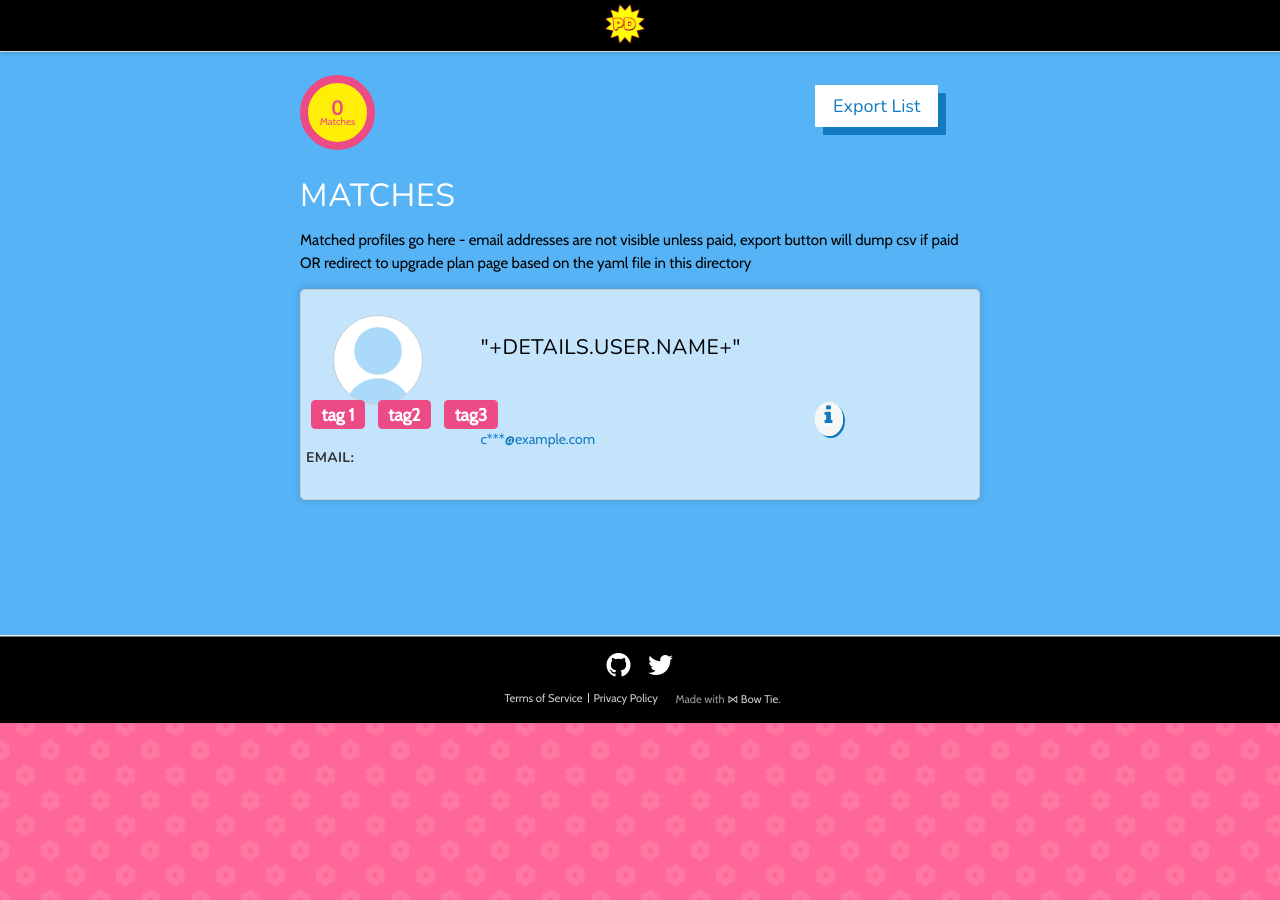
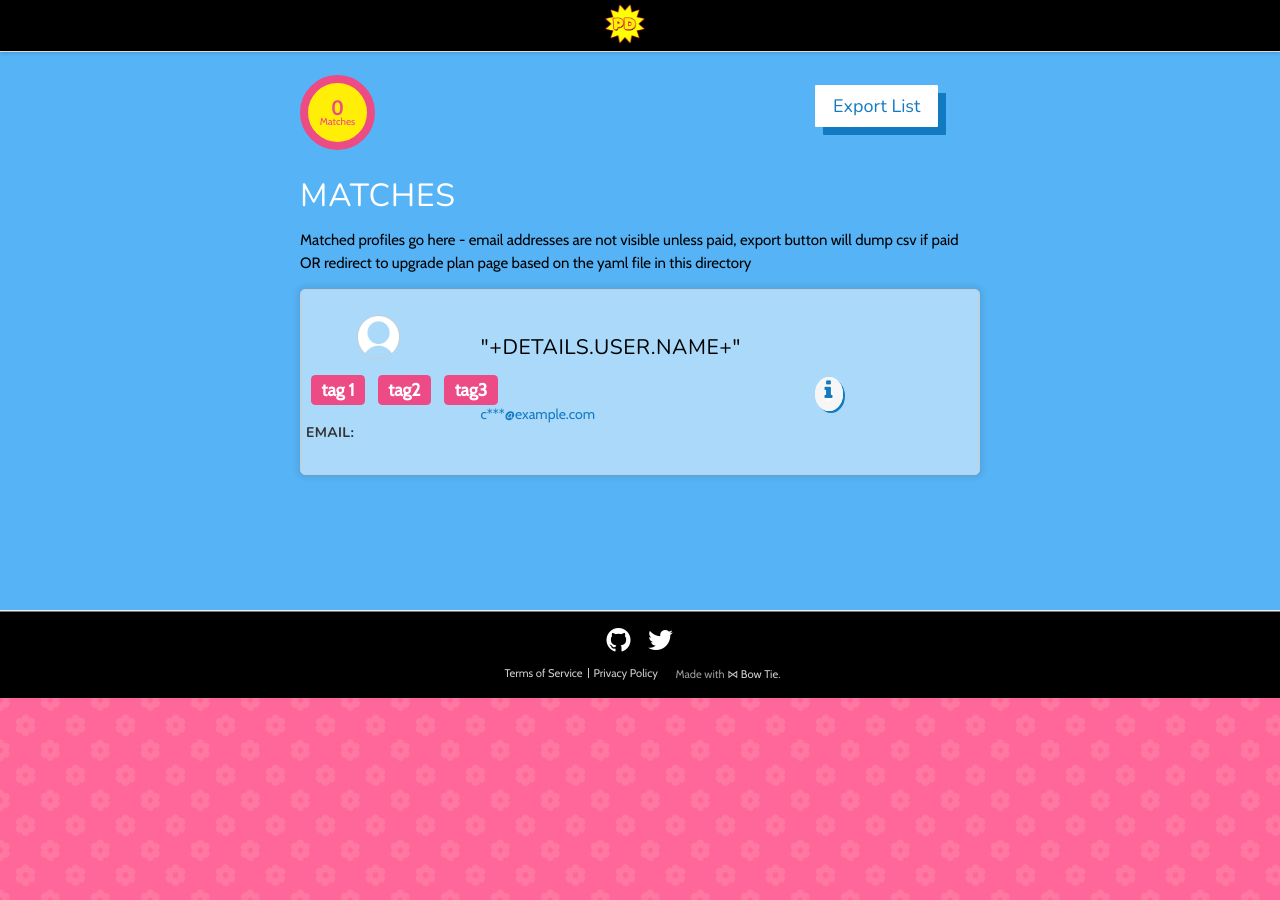
Before and after one commit to bowtie-io/promdate, a Jekyll site: the page built from matches.md, in a window 1280 px wide. Built offline with Jekyll 4.4.1, drawn with Linux system fonts in a browser that asks for light colours.

Commit message:
update loader positioning, card stacking style

```diff
--- a/_sass/theme.scss
+++ b/_sass/theme.scss
@@ -108,7 +108,7 @@
 	.panel {
 	box-shadow: 0 0 6px 2px rgba(0, 0, 0, 0.1);
   border-radius: 5px;
-  background: rgba(255, 255, 255, 0.65);
+  background: #abd9fa;
 	border:1px solid #CCC !important;
 	padding:25px 5px;
 	margin:5px 0px 15px;
@@ -124,9 +124,6 @@
 		font-size:1.25em;margin:0 5px 10px;}
 	.label-warning {
 		background-color:#ED4B86;}
-	img {
-	border:1px solid #CCC;
-		}
 	text-align: center;
 	.info_block p{
 		text-align:center;
@@ -134,15 +131,18 @@
 }
 
 .avatar{
-	width: 80%;
-	height: auto;
-	margin: 0 auto;
+	margin: 0px auto;
 	display: block;
-	max-height:250px;
-	max-width:250px;
+	max-height: 250px;
+	max-width: 250px;
+	width: 30%;
+	height: 30%;
+	overflow: hidden;
+	border-radius: 50%;
+	border: 1px solid rgb(204, 204, 204);
 	img{
-		max-height:100%;
-		max-width:100%;
+		height:100%;
+		width:100%;
 	}
 }
 
@@ -198,12 +198,16 @@
 		background-color: #c44141;
 	}
 	li, ul#actual_matches {
-		width:96%;
-		max-width:460px;
 		margin: 0 auto;
 		display:block;
 		position:relative;
-	}
+		width:96%;
+		max-width:460px;
+	}
+	position:relative;
+	width:96%;
+	left:2%;
+	z-index:1;
 }
 
 
@@ -211,7 +215,7 @@
 	.panel {
 	box-shadow: 0 0 6px 2px rgba(0, 0, 0, 0.1);
 	border-radius: 5px;
-	background: rgba(255, 255, 255, 0.65);
+	background: #abd9fa;
 	border:1px solid #CCC !important;
 	padding:25px 5px;
 	max-height:680px;
@@ -338,6 +342,11 @@
 	    transform: rotate(360deg);
 	  }
 	}
+	z-index: 0;
+	position: fixed;
+	width: 50%;
+	left: 25%;
+	top: 20%;
 }
 
 /*******************************************************/
--- a/browse.html
+++ b/browse.html
@@ -14,8 +14,8 @@
 
 <div id="potential_match_template" style="display:block;">
   <li class='panel' id="%id%">
-      <div class="avatar">
-        <img src='http://img2.wikia.nocookie.net/__cb20140427211725/dragcave/images/6/6e/No_avatar.jpg' class='img-circle'>
+      <div class="avatar img-circle">
+        <img src='http://img2.wikia.nocookie.net/__cb20140427211725/dragcave/images/6/6e/No_avatar.jpg' class=''>
       </div>
       <h2 class="text-center">%name%</h2>
       <h3>Looking For:</h3>
```
